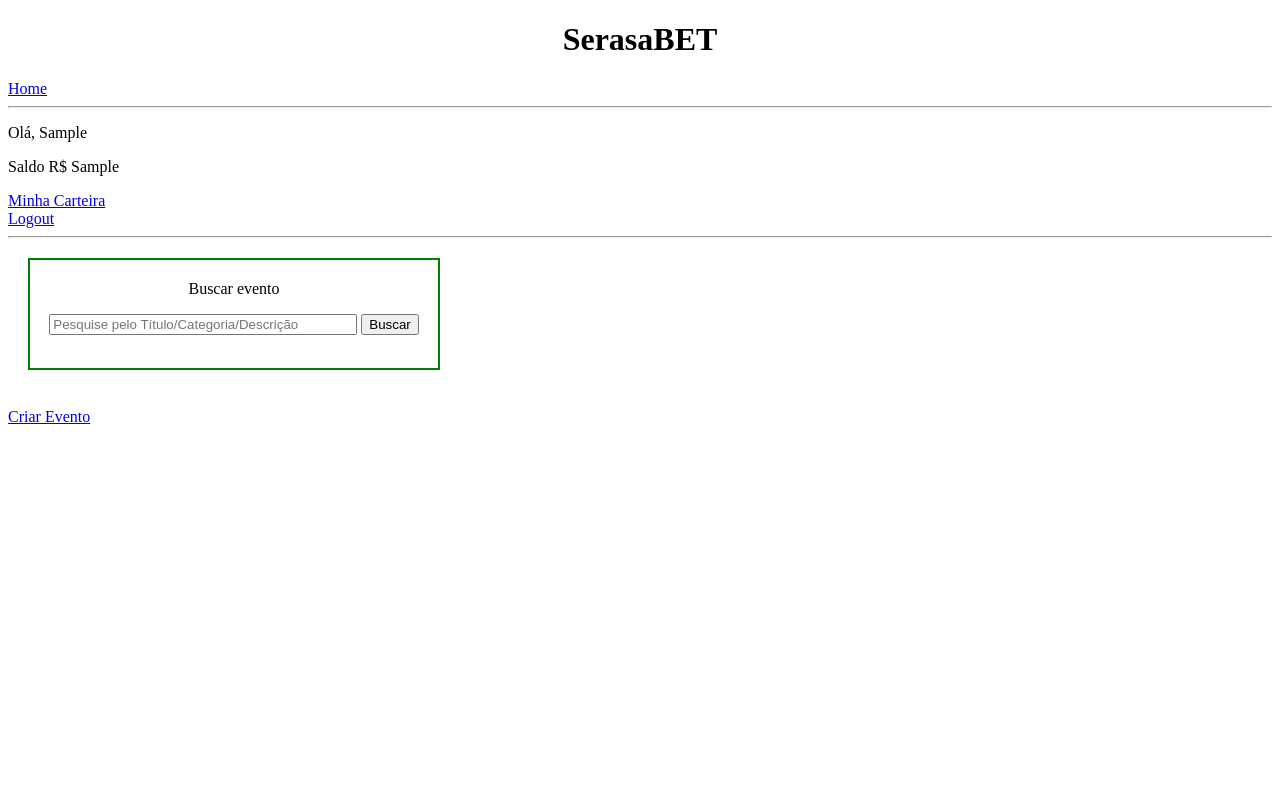
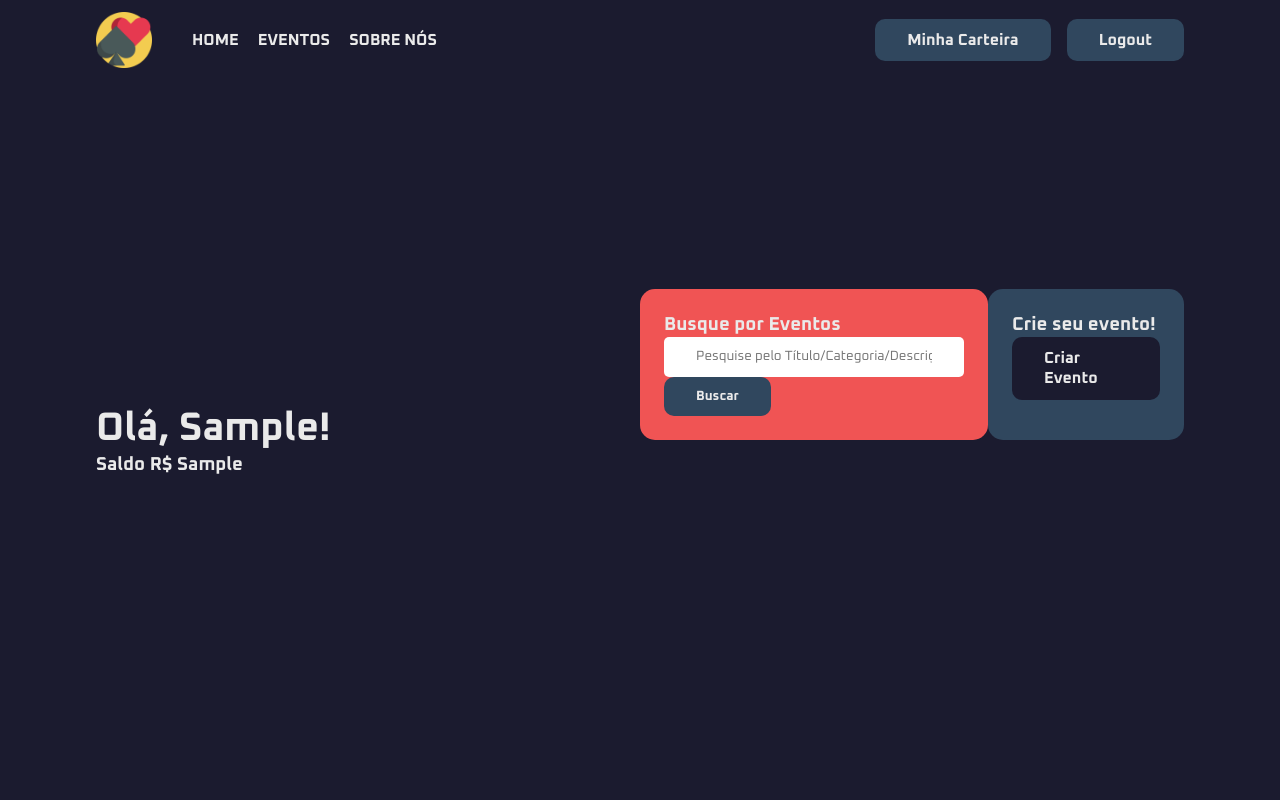
Before and after one commit to caioabrahao/serasaFRONT, a Flask app: template templates/home.html in a window 1280 px wide. Run offline with Flask 3, Linux system fonts and the light colour scheme; the template is opened without the code that fills it: most values are stand-ins (such as "Sample title", 1, 10 or a date in 2020).

Commit message:
created home page frontend

```diff
--- a/run.py
+++ b/run.py
@@ -13,8 +13,34 @@ def cadastrar():
 def login():
     return render_template('login.html')
 
+
+
 @app.route('/varpage')
 def varpage():
+    return render_template('bet_on_event.html')
+
+
+
+@app.route('/home')
+def home():
+    return render_template('home.html')
+
+@app.route('/my_wallet')
+def my_wallet():
     return render_template('frontpage.html')
 
+@app.route('/logout')
+def logout():
+    return render_template('frontpage.html')
+
+@app.route('/search_events')
+def search_events():
+    return render_template('frontpage.html')
+
+@app.route('/add_new_event')
+def add_new_event():
+    return render_template('frontpage.html')
+
+
+
 app.run(debug=True)
--- a/static/styles/styles.css
+++ b/static/styles/styles.css
@@ -77,6 +77,7 @@ h2{
     padding: .7rem 2rem;
 }
 
+
 body{
     background-color: var(--background);
     color: var(--text);
@@ -101,6 +102,15 @@ body{
     list-style: none;
 
     font-weight: bold;
+
+    a{
+        color: inherit;
+        text-decoration: none;
+    }
+    a:hover{
+        text-decoration: underline;
+    }
+
 }
 
 .header__logo-and-navlist{
@@ -122,6 +132,16 @@ body{
 
     height: 80vh;
     padding: 0 6rem;
+}
+
+.frontpage-sect2{
+    display: flex;
+    flex-direction: column;
+    align-items: center;
+
+    background-color: var(--secondary);
+
+    height: 80vh;
 }
 
 .hero-login{
@@ -192,6 +212,8 @@ body{
     flex-direction: column;
     align-items: center;
     justify-content: center;
+
+    background: linear-gradient(45deg, rgba(27,27,47,1) 0%, rgb(55, 55, 97) 90%);
 }
 
 .signup-step1{
@@ -270,6 +292,45 @@ body{
     }
 }
 
+.home-hero{
+    display: flex;
+    flex-direction: row;
+    align-items: center;
+    justify-content: center;
+
+    padding: 0 6rem;
+    height: 90vh;
+}
+
+.home-hero__hello{
+    width: 50%;
+}
+
+.home-hero__dash-blocks{
+    display: grid;
+    grid-template-columns: 1fr 1fr;
+    grid-template-rows: 1fr 1fr;
+
+    width: 50%;
+}
+
+.home-hero__dash-blocks__search-event{
+    background-color: var(--primary);
+    padding: 1.5rem;
+    border-radius: 15px;
+}
+
+.home-hero__dash-blocks__criar-evento{
+
+    background-color: var(--secondary);
+    padding: 1.5rem;
+    border-radius: 15px;
+
+    .button-secondary{
+        background-color: var(--background);
+    }
+}
+
 .footer{
     display: flex;
     align-items: center;
--- a/templates/frontpage.html
+++ b/templates/frontpage.html
@@ -37,6 +37,10 @@
         </div>
     </section>
 
+    <section class="frontpage-sect2">
+
+    </section>
+
 
 </body>
 
--- a/templates/home.html
+++ b/templates/home.html
@@ -4,38 +4,61 @@
     <meta charset="UTF-8">
     <meta name="viewport" content="width=device-width, initial-scale=1.0">
     <title>Home</title>
-    <style>
-        #searchEventBox {
-            text-align: center;
-            margin: 20px;
-            border: 2px solid green;
-            padding: 4px;
-            width: 400px;
-            height: 100px;
-            display: flex;
-            flex-direction: column;
-        }
-    </style>
+    <meta http-equiv="X-UA-Compatible" content="ie=edge">
+    <link rel="stylesheet" href="../static/styles/styles.css">
 </head>
 <body>
-    <h1 style="text-align: center;">SerasaBET</h1>
-    <a href="{{url_for('home')}}">Home</a>
-    <hr>
-    <p>Olá, {{user_firstname}}</p>
-    <p>Saldo R$ {{user_funds}}</p>
-    <a href="{{url_for('my_wallet')}}">Minha Carteira</a>
-    <br>
-    <a href="{{url_for('logout')}}">Logout</a>
-    <hr>
-    <div id="searchEventBox">
-        <p>Buscar evento</p>
-        <form method="get" action="{{url_for('search_events')}}">
-                <input type="text" placeholder="Pesquise pelo Título/Categoria/Descrição" name="txtInputSearchEvent" style="width: 300px;">
-                <button type="submit">Buscar</button>
-        </form>
+<header class="header">
+    <div class="header__logo-and-navlist">
+        <img class="header__logo" src="../static/images/logos/poker-chip.png" alt="poker-logo">
+        <nav>
+            <ul class="header__navlist">
+                <li><a href="{{url_for('home')}}">HOME</a></li>
+                <li>EVENTOS</li>
+                <li>SOBRE NÓS</li>
+            </ul>
+        </nav>
     </div>
-    <br>
-    <a href="{{url_for('add_new_event')}}">Criar Evento</a>
-    <br>
+
+    <div class="header__call-to-action">
+        <a class="button-secondary" href="{{url_for('my_wallet')}}">Minha Carteira</a>
+        <a class="button-secondary" href="{{url_for('logout')}}">Logout</a>
+    </div>
+</header>
+
+<main>
+    <section class="home-hero">
+
+        <div class="home-hero__hello">
+            <h2>Olá, {{user_firstname}}!</h2>
+            <h3>Saldo R$ {{user_funds}}</h3>
+        </div>
+
+        <div class="home-hero__dash-blocks">
+
+            <div class="home-hero__dash-blocks__search-event">
+                <h3>Busque por Eventos</h3>
+
+                <form method="get" action="{{url_for('search_events')}}">
+                    <label for="searchEventBox"></label>
+                    <input class="form-field" id="searchEventBox" type="text" placeholder="Pesquise pelo Título/Categoria/Descrição" name="txtInputSearchEvent" style="width: 300px;">
+                    <button class="button-secondary" type="submit">Buscar</button>
+                </form>
+            </div>
+
+            <div class="home-hero__dash-blocks__criar-evento">
+                <h3>Crie seu evento!</h3>
+                <a class="button-secondary" href="{{url_for('add_new_event')}}">Criar Evento</a>
+            </div>
+
+
+
+        </div>
+
+
+
+    </section>
+</main>
+
 </body>
 </html>
```
